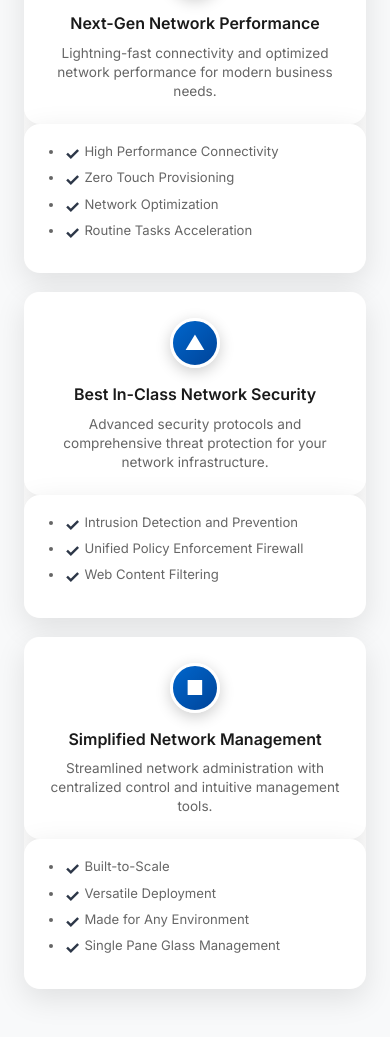
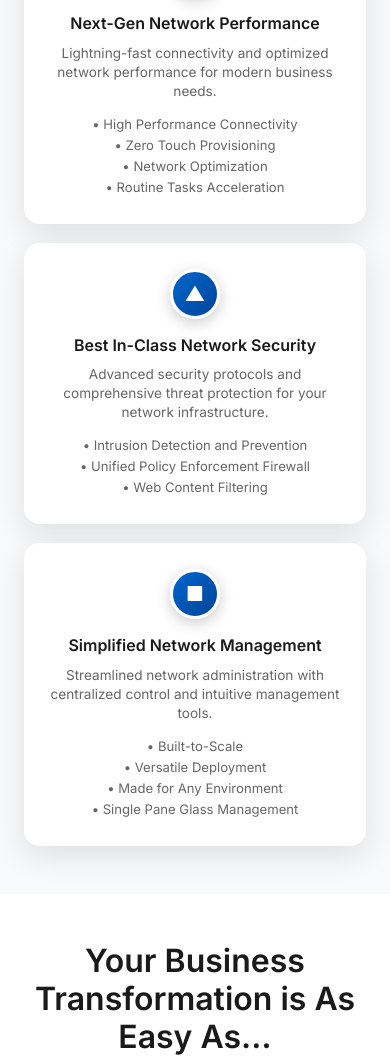
Before and after one commit to Naim3097/ArubaNetwork, a website: page index.html in a window 390 px wide. Shown: the part 2988-4048 px from the top of the page. Drawn offline with Linux system fonts and the light colour scheme.

Commit message:
FINAL FIX: Hide flip-card-back, add all content using CSS ::after in ONE single front card

```diff
--- a/index.html
+++ b/index.html
@@ -1366,8 +1366,8 @@
                 border-radius: 15px;
                 box-shadow: 0 10px 30px rgba(0, 0, 0, 0.1);
                 overflow: hidden;
-                display: block; /* Ensure individual card structure */
-                margin-bottom: 0; /* Remove extra spacing */
+                display: block;
+                margin-bottom: 0;
             }
 
             .solution-flip-card .flip-card-inner {
@@ -1382,39 +1382,46 @@
                 transform: none;
                 backface-visibility: visible;
                 display: block;
-                padding: 2rem 1.5rem 0.5rem 1.5rem;
+                padding: 2rem 1.5rem;
                 height: auto;
                 width: 100%;
                 background: white;
             }
 
+            /* COMPLETELY HIDE the back div on mobile */
             .solution-flip-card .flip-card-back {
-                position: static;
-                transform: none;
-                backface-visibility: visible;
+                display: none !important;
+            }
+
+            /* Add bullet points directly after front description using CSS */
+            .solution-flip-card:nth-child(1) .flip-card-front::after {
+                content: "• High Performance Connectivity\A• Zero Touch Provisioning\A• Network Optimization\A• Routine Tasks Acceleration";
+                white-space: pre-line;
                 display: block;
-                margin-top: 0;
-                padding: 0 1.5rem 2rem 1.5rem;
-                background: white;
-                height: auto;
-                width: 100%;
-            }
-
-            .solution-flip-card .flip-card-back h3 {
-                display: none; /* Hide duplicate title */
-            }
-
-            .solution-flip-card .flip-card-back ul {
-                margin: 1rem 0 0 0;
-                padding-left: 1.2rem;
-            }
-
-            .solution-flip-card .flip-card-back li {
+                margin-top: 1rem;
                 font-size: 0.9rem;
                 color: #666;
-                margin-bottom: 0.6rem;
-                line-height: 1.4;
-                list-style: disc;
+                line-height: 1.6;
+            }
+
+            .solution-flip-card:nth-child(2) .flip-card-front::after {
+                content: "• Intrusion Detection and Prevention\A• Unified Policy Enforcement Firewall\A• Web Content Filtering";
+                white-space: pre-line;
+                display: block;
+                margin-top: 1rem;
+                font-size: 0.9rem;
+                color: #666;
+                line-height: 1.6;
+            }
+
+            .solution-flip-card:nth-child(3) .flip-card-front::after {
+                content: "• Built-to-Scale\A• Versatile Deployment\A• Made for Any Environment\A• Single Pane Glass Management";
+                white-space: pre-line;
+                display: block;
+                margin-top: 1rem;
+                font-size: 0.9rem;
+                color: #666;
+                line-height: 1.6;
             }
 
             .solution-flip-card:hover .flip-card-inner {
@@ -1463,11 +1470,7 @@
             }
 
             .solution-flip-card .flip-card-front {
-                padding: 1.5rem 1.2rem 0.5rem 1.2rem;
-            }
-
-            .solution-flip-card .flip-card-back {
-                padding: 0 1.2rem 1.5rem 1.2rem;
+                padding: 1.5rem 1.2rem;
             }
 
             .feature-icon-clean {
@@ -1489,9 +1492,10 @@
                 line-height: 1.4;
             }
 
-            .solution-flip-card .flip-card-back li {
-                font-size: 0.82rem;
-                margin-bottom: 0.5rem;
+            /* Smaller bullet points for mobile */
+            .solution-flip-card .flip-card-front::after {
+                font-size: 0.82rem !important;
+                margin-top: 0.8rem !important;
             }
 
             .feature-list-clean li {
```
